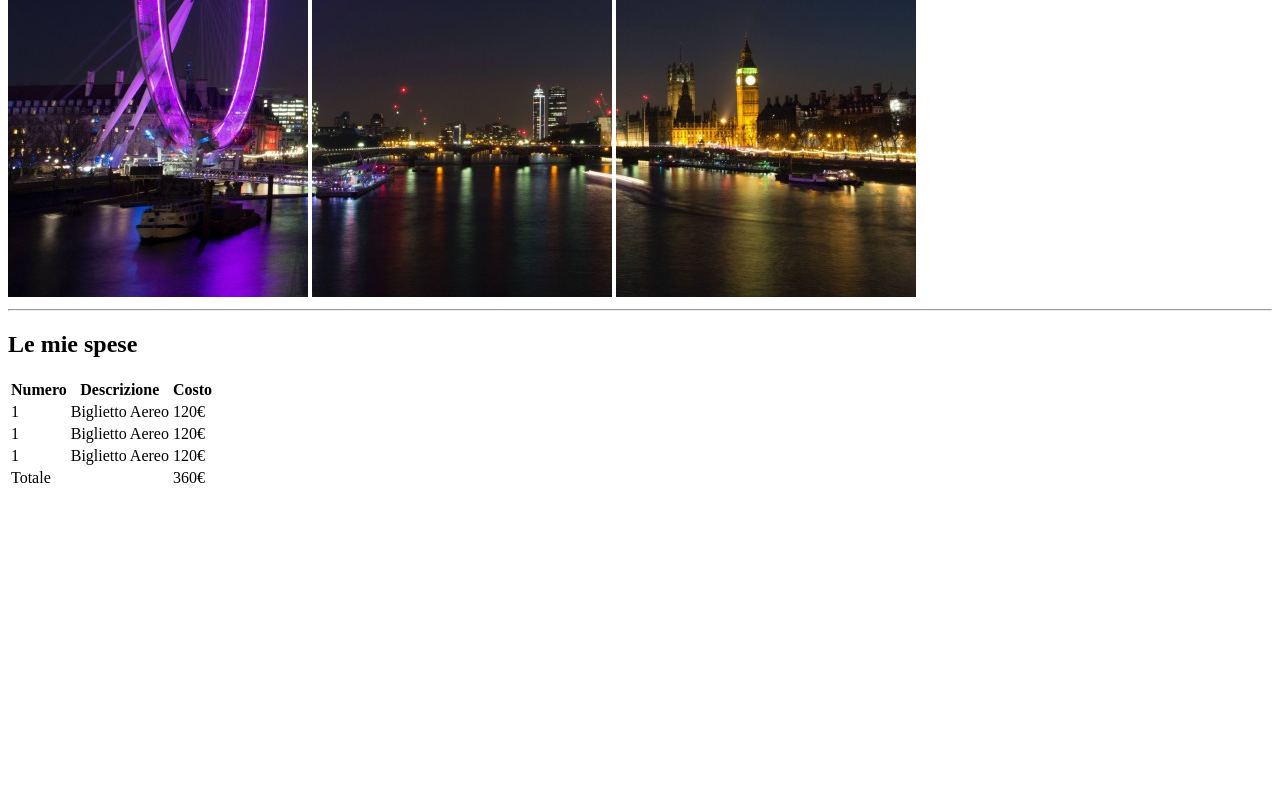
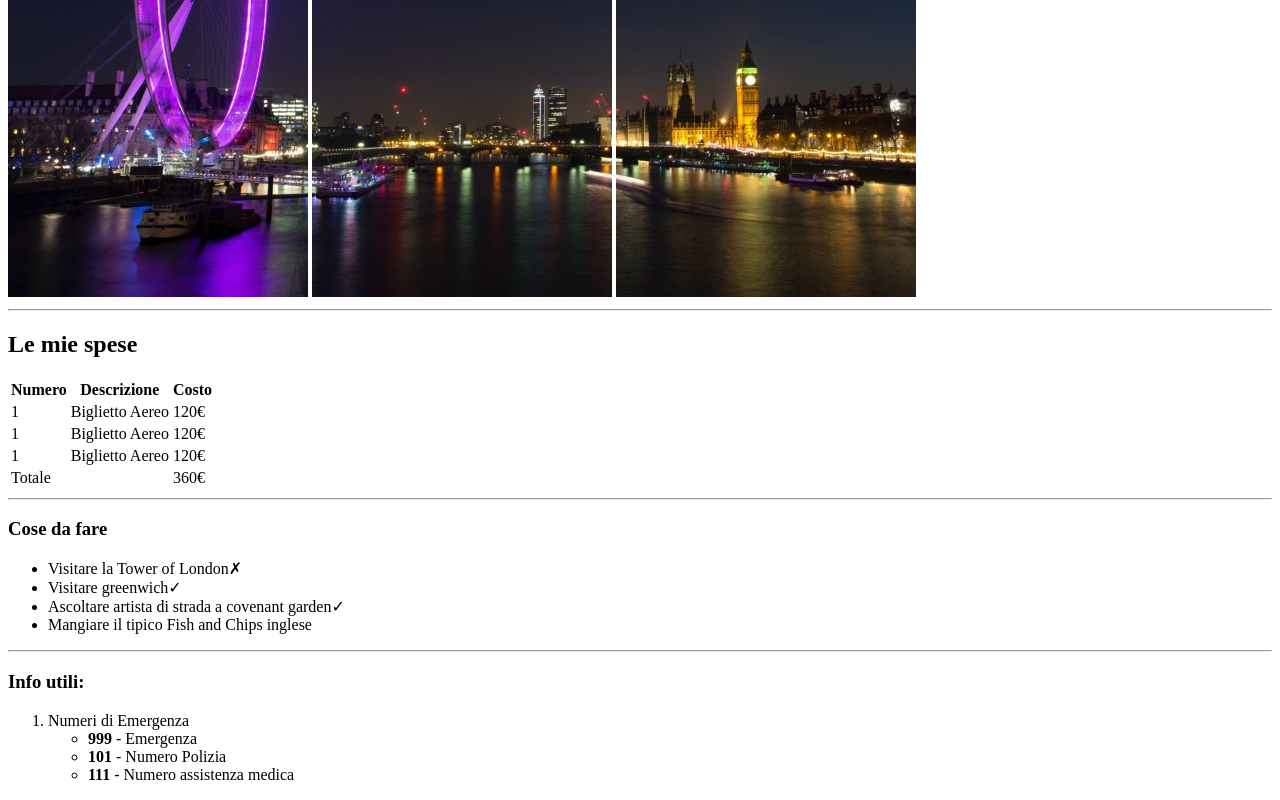
Before and after one commit to LorenzoTorelli/html-london-trip, a plain HTML site: page index.html in a window 1280 px wide. Shown: the part 383-1183 px from the top of the page. Before the commit the page ends 881 px from the top, so only its background shows below. Drawn offline with Linux system fonts and the light colour scheme.

Commit message:
terza sezione

```diff
--- a/index.html
+++ b/index.html
@@ -58,8 +58,35 @@
                 </tfoot>
             </table>
         </section>
+        <!-- fine prima sezione -->
+        <hr>
+        <!-- seconda sezione -->
+        <section>
+            <h3>Cose da fare</h3>
+            <ul>
+                <li>Visitare la Tower of London&cross;</li>
+                <li>Visitare greenwich&check;</li>
+                <li>Ascoltare artista di strada a covenant garden&check;</li>
+                <li>Mangiare il tipico Fish and Chips inglese</li>
+            </ul>
+        </section>
+        <!-- fine seconda sezione -->
+        <hr>
+        <!-- inizio terza sezione -->
+        <section>
+            <h3>Info utili:</h3>
+            <ol>
+                <li>Numeri di Emergenza
+                    <ul>
+                        <li><strong>999</strong> - Emergenza</li>
+                        <li><strong>101</strong> - Numero Polizia</li>
+                        <li><strong>111</strong> - Numero assistenza medica</li>
+                    </ul>
+                </li>
+            </ol>
+        </section>
+        <!-- fine terza sezione  -->
     </main>
-
 
     <!-- fine main  -->
 
```
